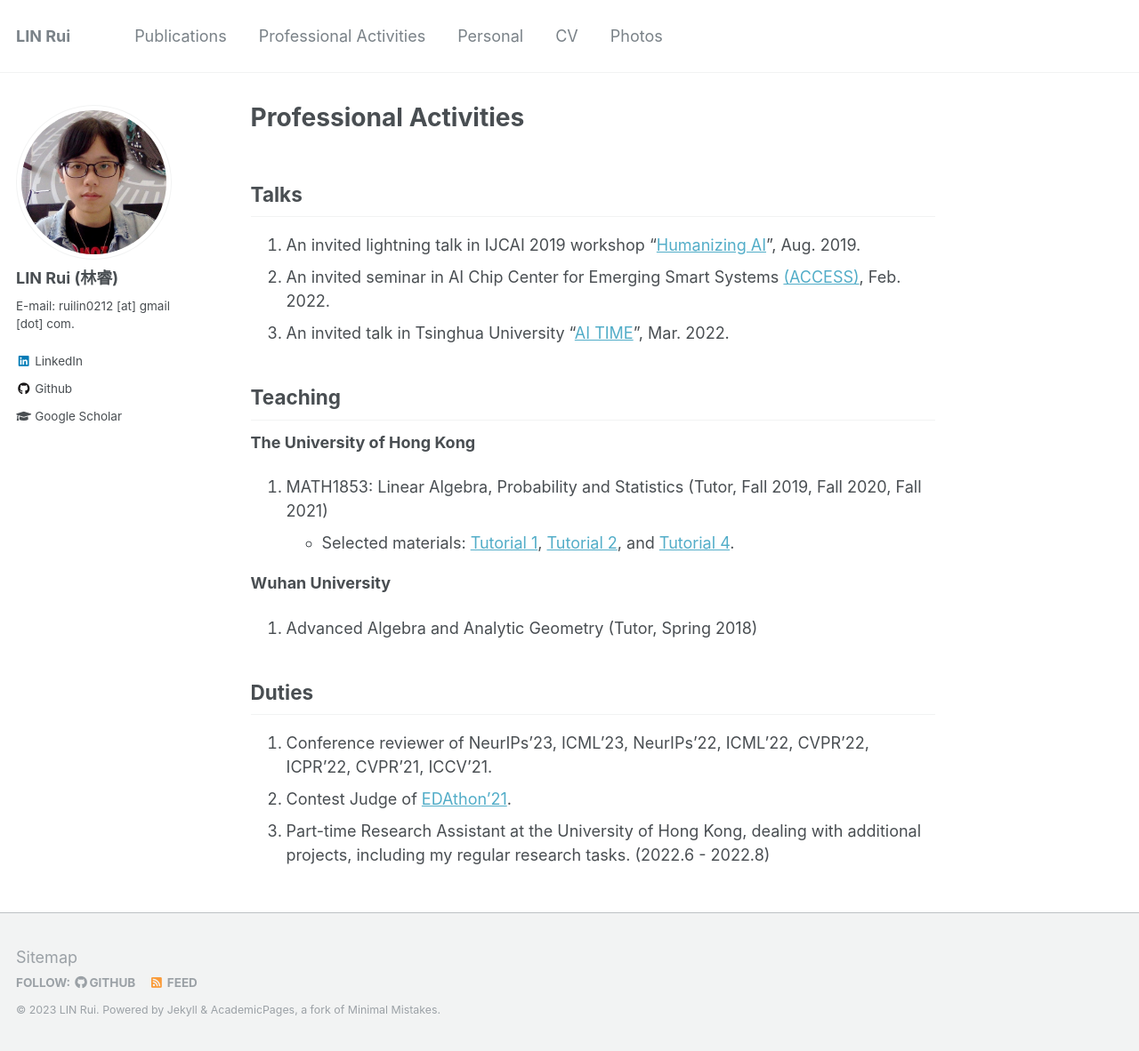
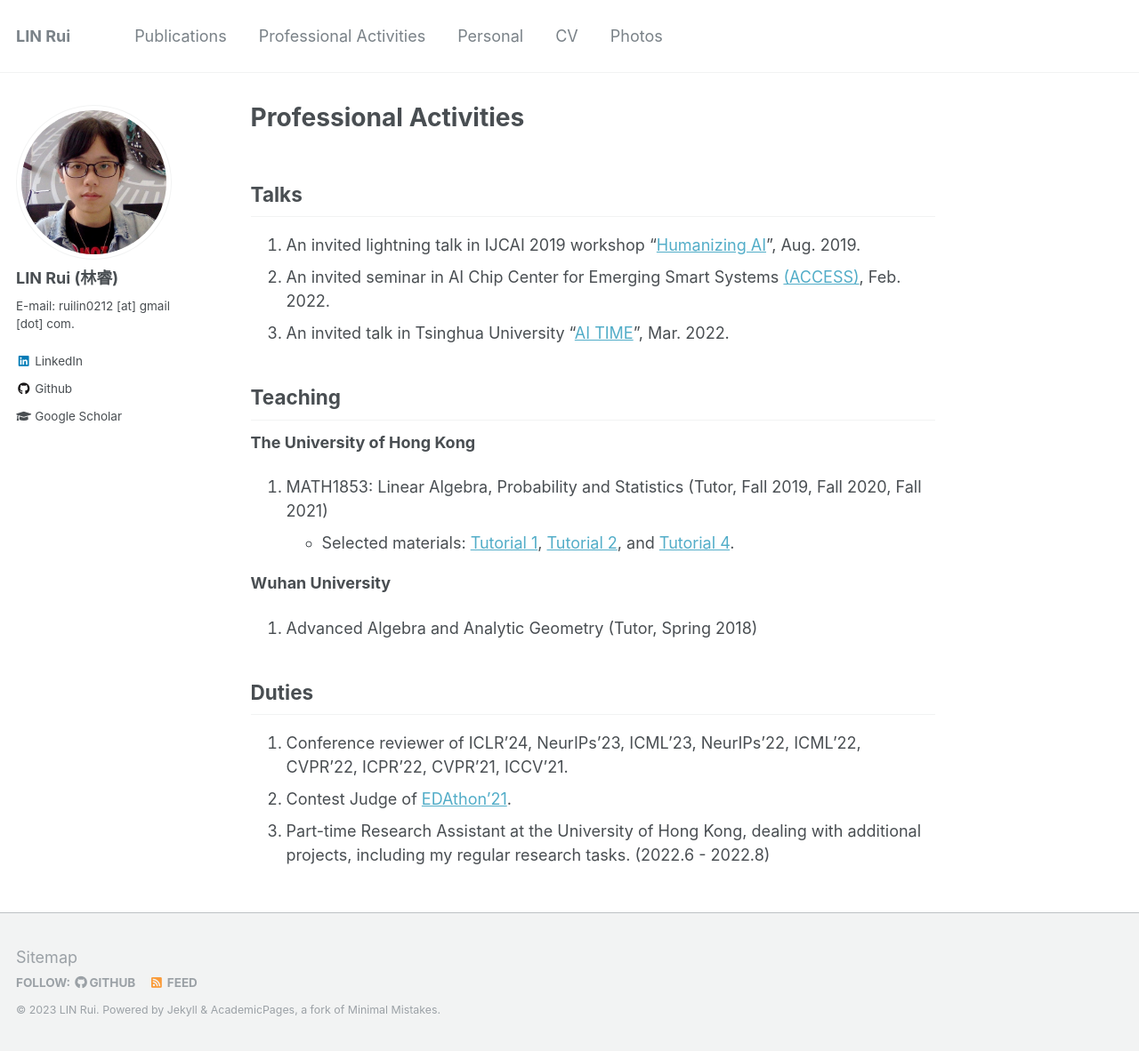
Before and after one commit to rlin27/rlin27.github.io, a Jekyll site: the page built from _pages/professional_activities.md, in a window 1280 px wide and 1182 px high. Shown: the whole window at 89% size. Built offline with Jekyll 4.4.1, drawn with Linux system fonts in a browser that asks for light colours.

Commit message:
Update professional_activities.md

```diff
--- a/_pages/professional_activities.md
+++ b/_pages/professional_activities.md
@@ -17,6 +17,6 @@ title: "Professional Activities"
 1. Advanced Algebra and Analytic Geometry (Tutor, Spring 2018)
 
 ## Duties
-1. Conference reviewer of NeurIPs'23, ICML'23, NeurIPs'22, ICML'22, CVPR'22, ICPR'22, CVPR'21, ICCV'21.
+1. Conference reviewer of ICLR'24, NeurIPs'23, ICML'23, NeurIPs'22, ICML'22, CVPR'22, ICPR'22, CVPR'21, ICCV'21.
 2. Contest Judge of [EDAthon'21](https://sites.google.com/view/ceda-hk/edathon-2021).
 3. Part-time Research Assistant at the University of Hong Kong, dealing with additional projects, including my regular research tasks. (2022.6 - 2022.8)
```
